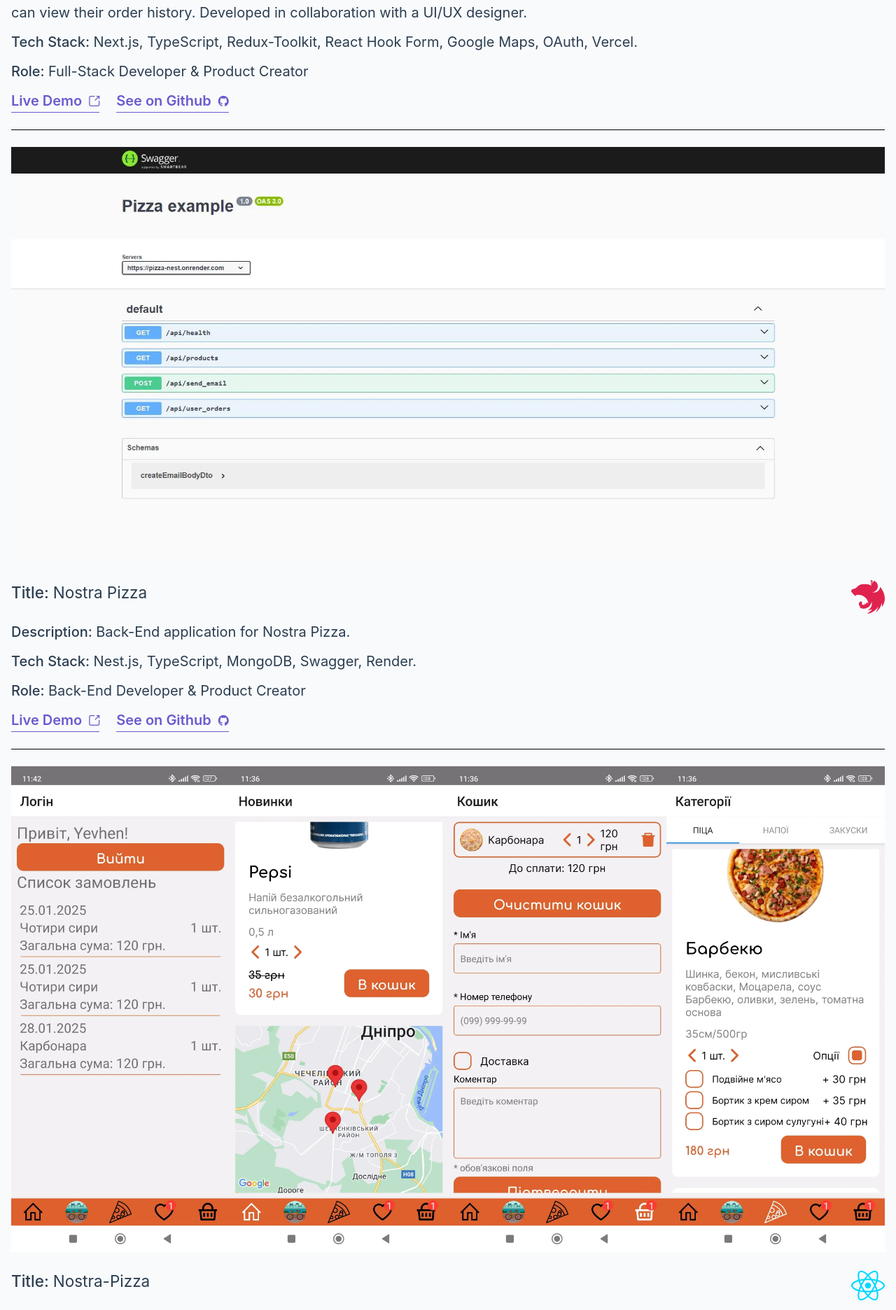
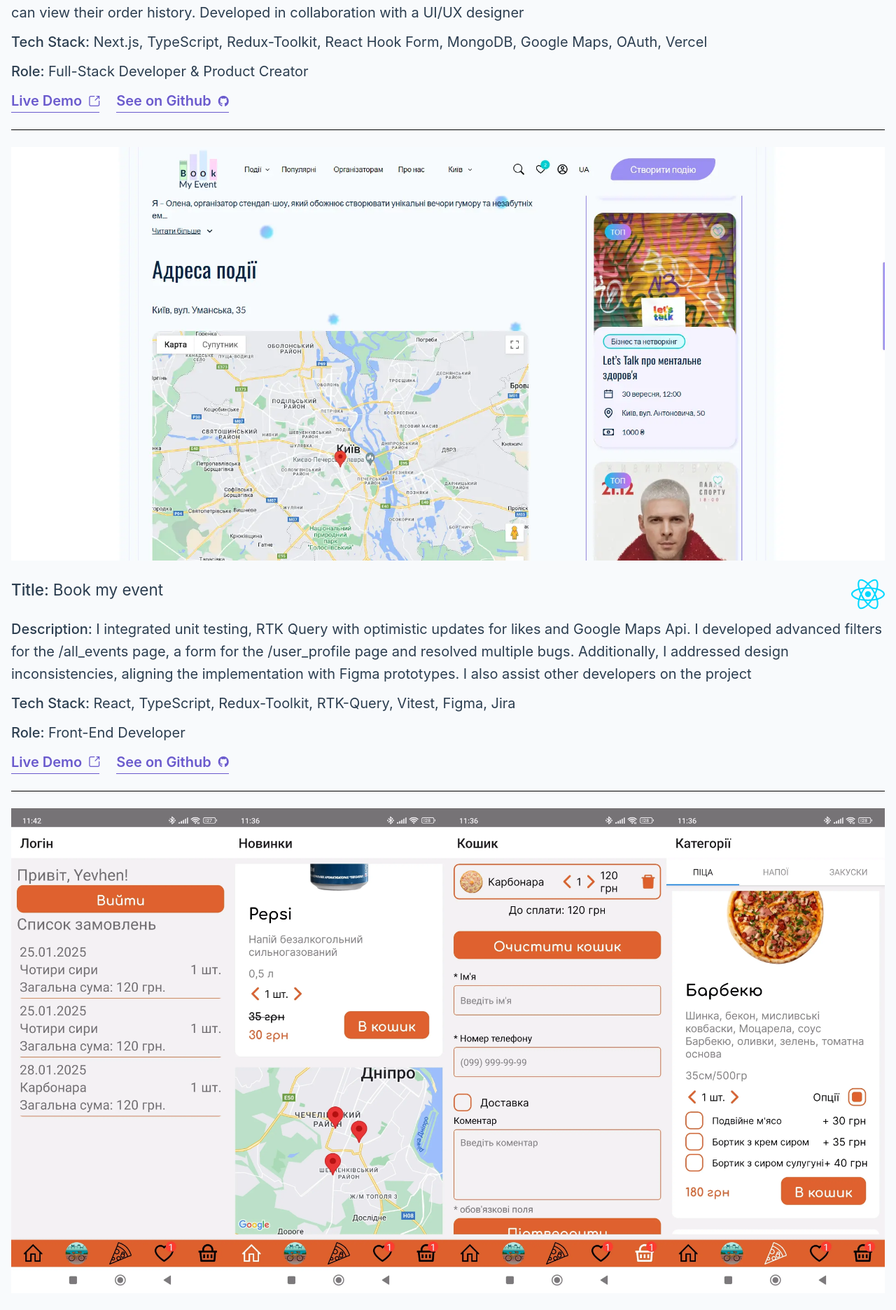
Before and after one commit to Yevhenns/portfolio, a Vue app: page /projects in a window 1280 px wide. Shown: the part 887-2759 px from the top of the page at 70% size. Built offline with nearby package versions, Linux system fonts and the light colour scheme.

Commit message:
added bme project

```diff
--- a/src/assets/projects.ts
+++ b/src/assets/projects.ts
@@ -5,30 +5,32 @@ export const projects = [
     techImage: '/images/technologies/nextjs.svg',
     title: 'Nostra-Pizza',
     description:
-      'Full-stack application with Google authentication for ordering food and receiving order confirmations via email. Users can view their order history. Developed in collaboration with a UI/UX designer.',
-    techstack: 'Next.js, TypeScript, Redux-Toolkit, React Hook Form, Google Maps, OAuth, Vercel.',
+      'Full-stack application with Google authentication for ordering food and receiving order confirmations via email. Users can view their order history. Developed in collaboration with a UI/UX designer',
+    techstack:
+      'Next.js, TypeScript, Redux-Toolkit, React Hook Form, MongoDB, Google Maps, OAuth, Vercel',
     role: 'Full-Stack Developer & Product Creator',
     liveUrl: 'https://nostrra-pizzza.vercel.app',
     githubUrl: 'https://github.com/Yevhenns/pizza-app-router.git',
   },
   {
     id: 2,
-    image: '/images/projects/nostra-back.webp',
-    techImage: '/images/technologies/nestjs.svg',
-    title: 'Nostra Pizza',
-    description: 'Back-End application for Nostra Pizza.',
-    techstack: 'Nest.js, TypeScript, MongoDB, Swagger, Render.',
-    role: 'Back-End Developer & Product Creator',
-    liveUrl: 'https://pizza-nest.onrender.com/api',
-    githubUrl: 'https://github.com/Yevhenns/pizza-nest.git',
+    image: '/images/projects/evently.webp',
+    techImage: '/images/technologies/react.svg',
+    title: 'Book my event',
+    description:
+      'I integrated unit testing, RTK Query with optimistic updates for likes and Google Maps Api. I developed advanced filters for the /all_events page, a form for the /user_profile page and resolved multiple bugs. Additionally, I addressed design inconsistencies, aligning the implementation with Figma prototypes. I also assist other developers on the project',
+    techstack: 'React, TypeScript, Redux-Toolkit, RTK-Query, Vitest, Figma, Jira',
+    role: 'Front-End Developer',
+    liveUrl: 'https://evently-book.vercel.app',
+    githubUrl: 'https://github.com/McLareni/evently_front.git',
   },
   {
     id: 3,
     image: '/images/projects/nostra-mobile.webp',
     techImage: '/images/technologies/react.svg',
     title: 'Nostra-Pizza',
-    description: 'Mobile application for Nostra Pizza.',
-    techstack: 'React-Native, TypeScript, Redux-Toolkit, React Hook Form, Google Maps, OAuth.',
+    description: 'Mobile application for Nostra Pizza',
+    techstack: 'React-Native, TypeScript, Redux-Toolkit, React Hook Form, Google Maps, OAuth',
     role: 'Front-End Developer & Product Creator',
     liveUrl: null,
     githubUrl: 'https://github.com/Yevhenns/pizza_mob.git',
@@ -38,10 +40,21 @@ export const projects = [
     image: '/images/projects/novaposhta.webp',
     techImage: '/images/technologies/vue.svg',
     title: 'Novaposhta tracker',
-    description: 'Google Chrome extension for tracking parcels.',
-    techstack: 'Vue3, TypeScript, Pinia, Vue-Router, Vercel.',
+    description: 'Google Chrome extension for tracking parcels',
+    techstack: 'Vue3, TypeScript, Pinia, Vue-Router, Vercel',
     role: 'Front-End Developer & Product Creator',
     liveUrl: 'https://np-extension.vercel.app/',
     githubUrl: 'https://github.com/Yevhenns/np-extension.git',
   },
+  {
+    id: 5,
+    image: '/images/projects/nostra-back.webp',
+    techImage: '/images/technologies/nestjs.svg',
+    title: 'Nostra Pizza',
+    description: 'Back-End application for Nostra Pizza',
+    techstack: 'Nest.js, TypeScript, MongoDB, Swagger, Render',
+    role: 'Back-End Developer & Product Creator',
+    liveUrl: 'https://pizza-nest.onrender.com/api',
+    githubUrl: 'https://github.com/Yevhenns/pizza-nest.git',
+  },
 ]
--- a/src/components/AppFooter.vue
+++ b/src/components/AppFooter.vue
@@ -13,13 +13,12 @@ const currentYear = new Date().getFullYear()
 
 <style scoped>
 .footer {
-  padding-block: 1.125rem;
+  padding-block: 12px;
   background-color: #045d69;
-  border-top: 1px solid #000;
+  border-top: 2px solid #000;
   text-align: center;
 }
 .footer__copy {
-  line-height: 1.3;
   color: #ffffff;
 }
 </style>
--- a/src/views/HomeView.vue
+++ b/src/views/HomeView.vue
@@ -40,14 +40,15 @@ import AppContainer from '@/components/AppContainer.vue'
           </div>
           <p>Tech Stack</p>
           <ul>
-            <p>Frontend:</p>
+            <h3 class="tech-title">Frontend:</h3>
             <li><p>HTML | CSS | SCSS | Tailwind</p></li>
             <li><p>JavaScript | TypeScript</p></li>
-            <li><p>React | Next.js | React-Native | Redux-Toolkit | RTK-Query</p></li>
-            <li><p>Vue.js | Nuxt | Pinia</p></li>
-            <p>Backend:</p>
+            <li><p>React | Next.js | React-Native</p></li>
+            <li><p>Vue.js | Nuxt</p></li>
+            <li><p>Redux-Toolkit | RTK-Query | Zustand | Pinia</p></li>
+            <h3 class="tech-title">Backend:</h3>
             <li><p>Node.js | Express | NestJS</p></li>
-            <p>Database:</p>
+            <h3 class="tech-title">Database:</h3>
             <li><p>MongoDB</p></li>
           </ul>
         </div>
@@ -89,6 +90,11 @@ import AppContainer from '@/components/AppContainer.vue'
   }
 }
 
+.tech-title {
+  font-size: 24px;
+  font-weight: 500;
+}
+
 .link {
   height: 48px;
   padding: 0 16px;
@@ -96,7 +102,7 @@ import AppContainer from '@/components/AppContainer.vue'
   display: flex;
   align-items: center;
   gap: 10px;
-  border: 1px solid slateblue;
+  border: 2px solid slateblue;
   transition: all 250ms linear;
   color: slateblue;
 
```
Also changed, not shown: public/images/projects/evently.webp (added).
